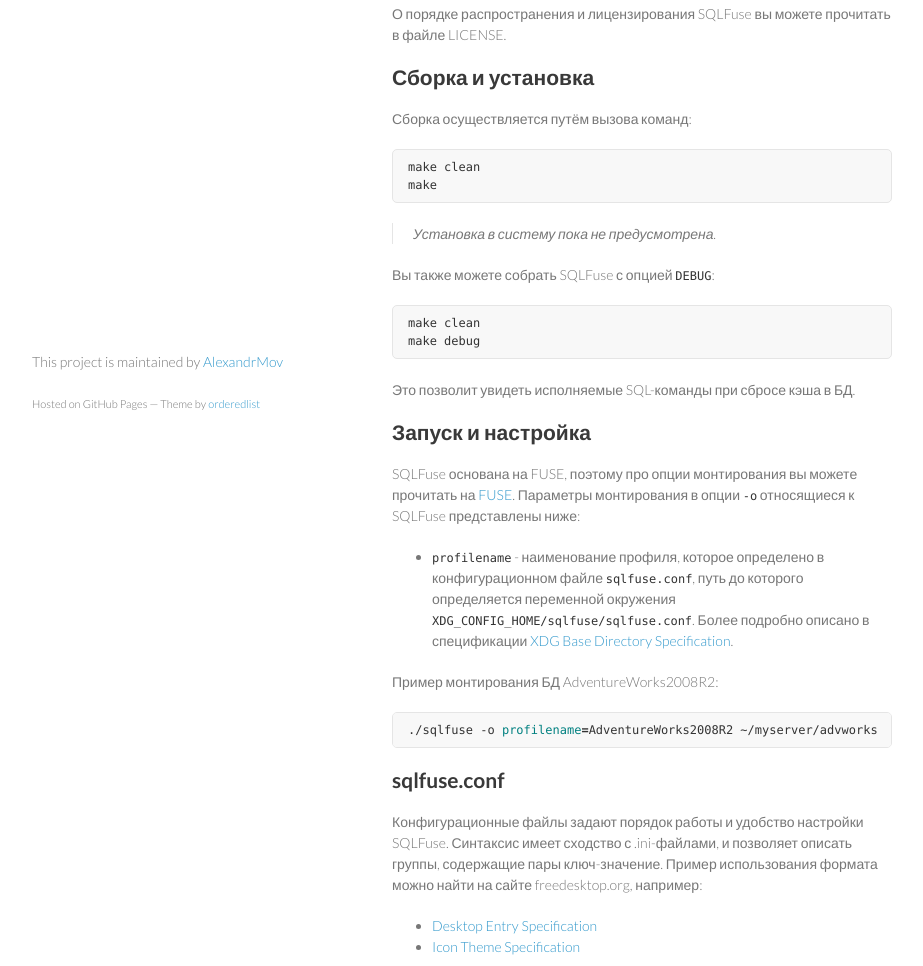
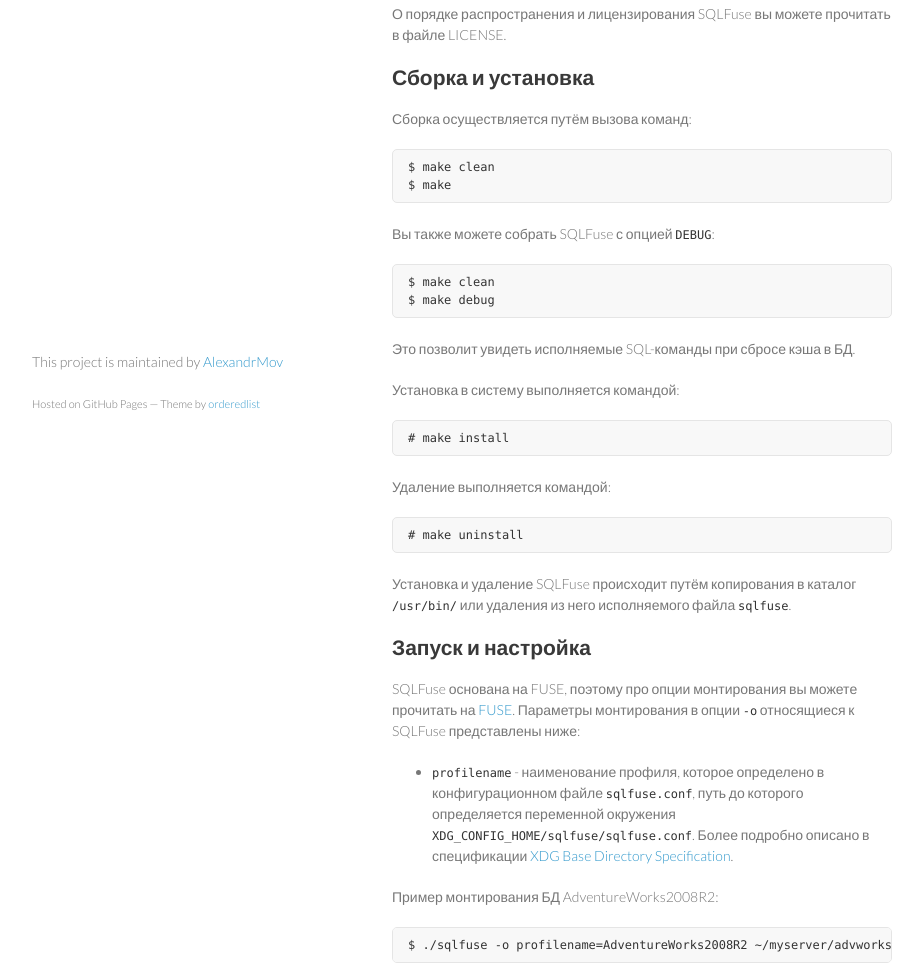
Before and after one commit to AlexandrMov/SQLFuse, a plain HTML site: page index.html in a window 1280 px wide. Shown: the part 317-1283 px from the top of the page, without its empty margins (178-1101 px from the left). Drawn offline with Linux system fonts and the light colour scheme.

Commit message:
Create gh-pages branch via GitHub

```diff
--- a/index.html
+++ b/index.html
@@ -46,21 +46,29 @@
 
 <p>Сборка осуществляется путём вызова команд:</p>
 
-<div class="highlight highlight-bash"><pre>make clean
-make
-</pre></div>
-
-<blockquote>
-<p>Установка в систему пока не предусмотрена.</p>
-</blockquote>
+<pre><code>$ make clean
+$ make
+</code></pre>
 
 <p>Вы также можете собрать SQLFuse с опцией <code>DEBUG</code>:</p>
 
-<div class="highlight highlight-bash"><pre>make clean
-make debug
-</pre></div>
+<pre><code>$ make clean
+$ make debug
+</code></pre>
 
 <p>Это позволит увидеть исполняемые SQL-команды при сбросе кэша в БД.</p>
+
+<p>Установка в систему выполняется командой:</p>
+
+<pre><code># make install
+</code></pre>
+
+<p>Удаление выполняется командой:</p>
+
+<pre><code># make uninstall
+</code></pre>
+
+<p>Установка и удаление SQLFuse происходит путём копирования в каталог <code>/usr/bin/</code> или удаления из него исполняемого файла <code>sqlfuse</code>.</p>
 
 <h2>
 <a name="%D0%97%D0%B0%D0%BF%D1%83%D1%81%D0%BA-%D0%B8-%D0%BD%D0%B0%D1%81%D1%82%D1%80%D0%BE%D0%B9%D0%BA%D0%B0" class="anchor" href="#%D0%97%D0%B0%D0%BF%D1%83%D1%81%D0%BA-%D0%B8-%D0%BD%D0%B0%D1%81%D1%82%D1%80%D0%BE%D0%B9%D0%BA%D0%B0"><span class="octicon octicon-link"></span></a>Запуск и настройка</h2>
@@ -74,8 +82,8 @@ make debug
 
 <p>Пример монтирования БД AdventureWorks2008R2:</p>
 
-<div class="highlight highlight-bash"><pre>./sqlfuse -o <span class="nv">profilename</span><span class="o">=</span>AdventureWorks2008R2 ~/myserver/advworks
-</pre></div>
+<pre><code>$ ./sqlfuse -o profilename=AdventureWorks2008R2 ~/myserver/advworks
+</code></pre>
 
 <h2>
 <a name="sqlfuseconf" class="anchor" href="#sqlfuseconf"><span class="octicon octicon-link"></span></a>sqlfuse.conf</h2>
@@ -96,7 +104,7 @@ make debug
 <li>
 <code>appname</code> - задаёт наименование приложения, которое будет передаваться в параметрах подключения к серверу, - по умолчанию SQLFuse;</li>
 <li>
-<code>maxconn</code> - устанавливает количество подключений, которое будет постоянно поддерживать SQLFuse, при соединении с сервером SQL (если Вы используете графическую среду на подобие GNOME или KDE для навигации, желательно указать значение 2 или более), ожидает целочисленное значение;</li>
+<code>maxconn</code> - устанавливает количество подключений, которое будет использовать SQLFuse, при соединении с сервером SQL (рекомендуемое минимальное значение 2, так как это значительно ускоряет процесс работы), ожидает целочисленное значение;</li>
 <li>
 <code>to_codeset</code>, <code>from_codeset</code> - конвертирует текст определений модулей сервера SQL заданную кодировку <code>to_codeset</code> из <code>from_codeset</code> (должен быть установлен <code>iconv</code>), ожидает текстовое значение;</li>
 <li>
```
Also changed, not shown: params.json (+1 -1 lines).
